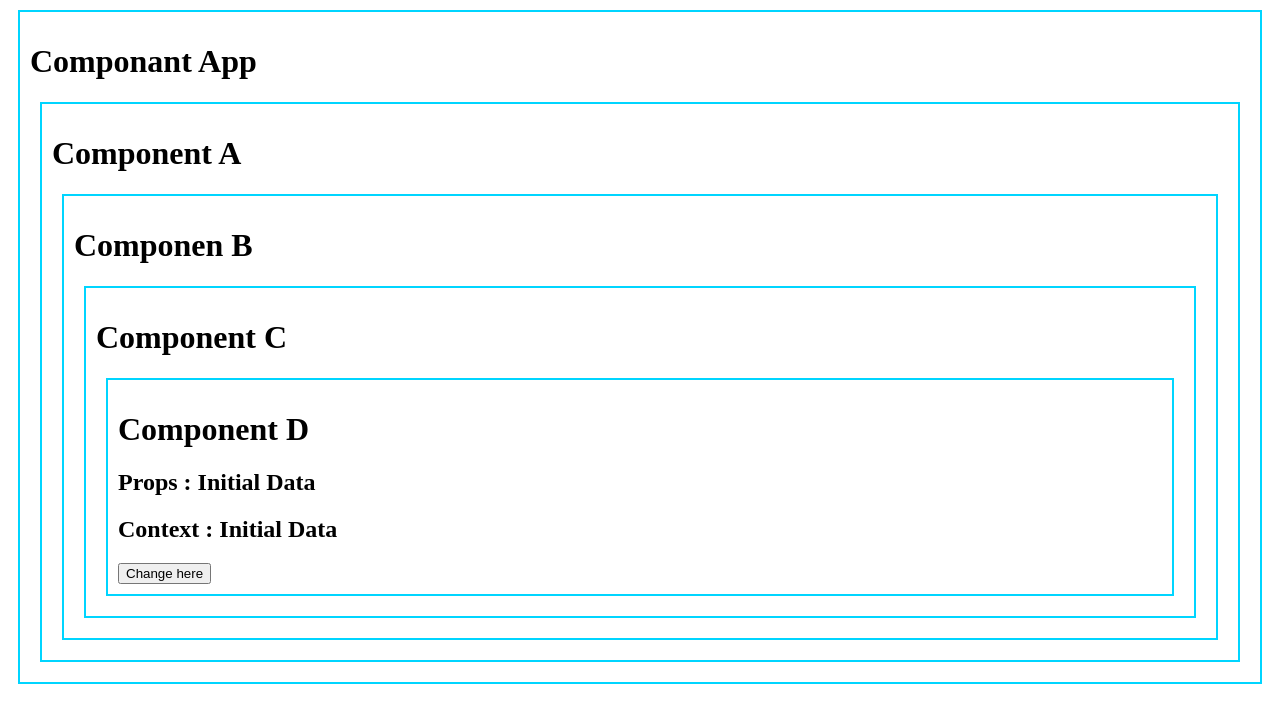
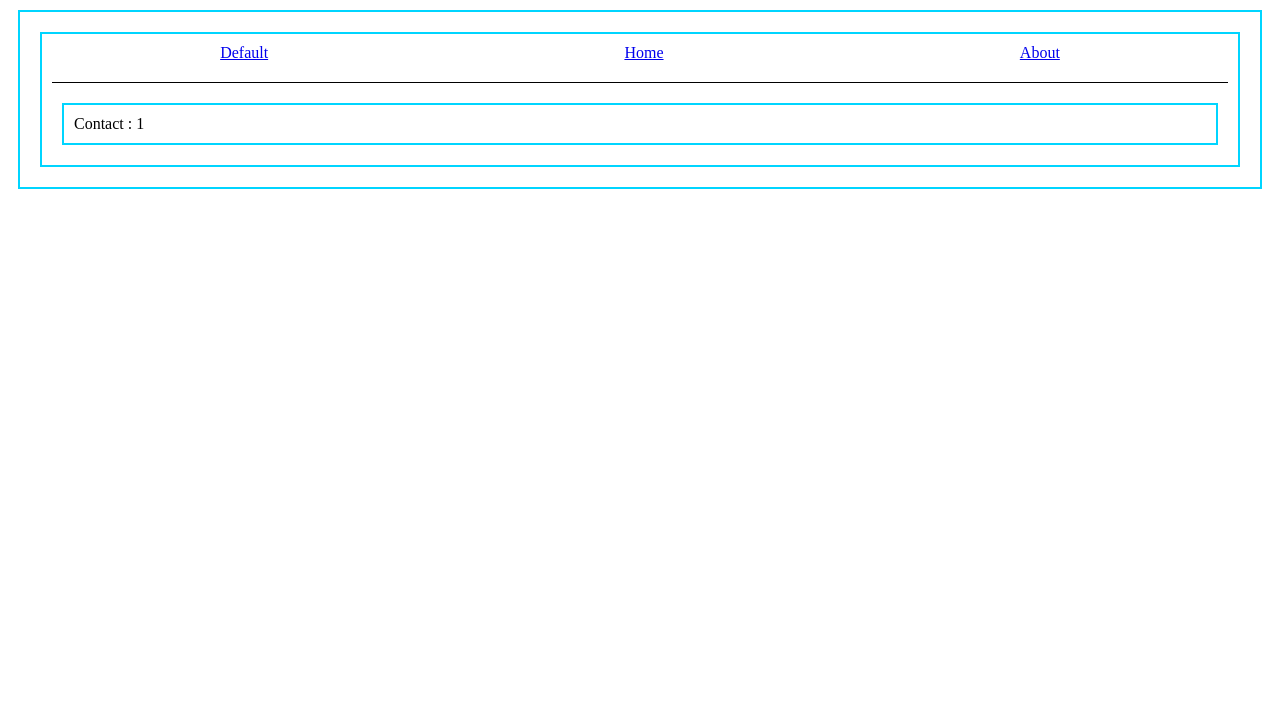
Before and after one commit to sasuniii0/RAD, a React (Vite) app in the folder React/react-day3/: page /contact/1 in a window 1280 px wide. Shown: the top 722 px of the page. Built offline with nearby package versions, Linux system fonts and the light colour scheme.

Commit message:
Routing done

```diff
--- a/React/react-day3/package.json
+++ b/React/react-day3/package.json
@@ -11,12 +11,14 @@
   },
   "dependencies": {
     "react": "^19.1.1",
-    "react-dom": "^19.1.1"
+    "react-dom": "^19.1.1",
+    "react-router-dom": "^6.30.1"
   },
   "devDependencies": {
     "@eslint/js": "^9.35.0",
     "@types/react": "^19.1.13",
     "@types/react-dom": "^19.1.9",
+    "@types/react-router-dom": "^5.3.3",
     "@vitejs/plugin-react": "^5.0.2",
     "eslint": "^9.35.0",
     "eslint-plugin-react-hooks": "^5.2.0",
--- a/React/react-day3/src/App.tsx
+++ b/React/react-day3/src/App.tsx
@@ -40,23 +40,51 @@
 //   )
 // }
 
-import CompoA from "./component/CompoA"
-import { useState,createContext } from "react"
+// import CompoA from "./component/CompoA"
+// import { useState,createContext } from "react"
 
-export const DataContext = createContext<any>(null)
+// export const DataContext = createContext<any>(null)
 
 
-const App = () =>{
-  const [data,setData] = useState("Initial Data")
+// const App = () =>{
+//   const [data,setData] = useState("Initial Data")
 
-  return(
-    <>
-    <h1>Componant App</h1>
-    <DataContext.Provider value={{data,setData}}>
-      <CompoA data_prop ={data}/>
-    </DataContext.Provider>
-    </>
-  )
+//   return(
+//     <>
+//     <h1>Componant App</h1>
+//     <DataContext.Provider value={{data,setData}}>
+//       <CompoA data_prop ={data}/>
+//     </DataContext.Provider>
+//     </>
+//   )
+// }
+
+// export default App
+
+import { BrowserRouter, Routes, Route } from "react-router-dom";
+import Layout from "./component/Layout";
+import Home from "./pages/Home";
+import About from "./pages/About";
+import Contact from "./pages/Contact";
+import Login from "./pages/Login";
+
+export default function App() {
+  return (
+    <BrowserRouter>
+      <Routes>
+        {/* With layout */}
+        <Route path="/" element={<Layout />}>
+          <Route index element={<Home />} /> {/* default route */}
+          <Route path="home" element={<Home />} />
+          <Route path="about" element={<About />} />
+          <Route path="contact" element={<Contact />} />
+          <Route path="contact/:id" element={<Contact />} />
+          <Route path="*" element={<h1>404 Page Not Found</h1>} />
+        </Route>
+
+        {/* Without layout */}
+        <Route path="/login" element={<Login />} />
+      </Routes>
+    </BrowserRouter>
+  );
 }
-
-export default App
--- /dev/null
+++ b/React/react-day3/src/component/Header.tsx
@@ -0,0 +1,21 @@
+import React from "react";
+import {Link} from "react-router-dom";
+
+export default function Header(){
+    return(
+        <nav
+            style={{
+                display: "flex",
+                gap: "20px",
+                borderBottom: "1px solid black",
+                paddingBottom: "20px",
+                marginBottom: "20px",
+                justifyContent: "space-around"
+            }}
+        >
+            <Link to="/">Default</Link>
+            <Link to="/home">Home</Link>
+            <Link to="/about">About</Link>
+        </nav>
+    )
+}
--- /dev/null
+++ b/React/react-day3/src/component/Layout.tsx
@@ -0,0 +1,13 @@
+import Header from "./Header";
+import {Outlet} from "react-router-dom";
+
+export default function Layout(){
+    return(
+        <div>
+            <Header/>
+            <main>
+                <Outlet/>
+            </main>
+        </div>
+    )
+}
--- /dev/null
+++ b/React/react-day3/src/pages/About.tsx
@@ -0,0 +1,5 @@
+import React from "react";
+
+export default function About(){
+    return <h1>About Page</h1>
+}
--- /dev/null
+++ b/React/react-day3/src/pages/Contact.tsx
@@ -0,0 +1,17 @@
+import React from "react";
+import { useParams } from "react-router-dom";
+
+
+export default function Contact(){
+    // const {id} = useParams()
+
+    const param = useParams()
+    console.log(param);
+
+    return(
+        <div>
+            Contact : {param.id}
+        </div>
+    )
+
+}
--- /dev/null
+++ b/React/react-day3/src/pages/Home.tsx
@@ -0,0 +1,7 @@
+import React from "react";
+
+export default function About(){
+    return(
+        <div>Home Page</div>
+    )
+}
--- /dev/null
+++ b/React/react-day3/src/pages/Login.tsx
@@ -0,0 +1,7 @@
+import React from "react";
+
+export default function Login(){
+    return (
+        <div>Login Page</div>
+    )
+}
```
Also changed, not shown: React/react-day3/src/eslint.config.js (added, +23 -0 lines), React/react-day3/src/pages/Default.tsx (added, +7 -0 lines), 1 other file (tests, documents, lock files or other folders).
